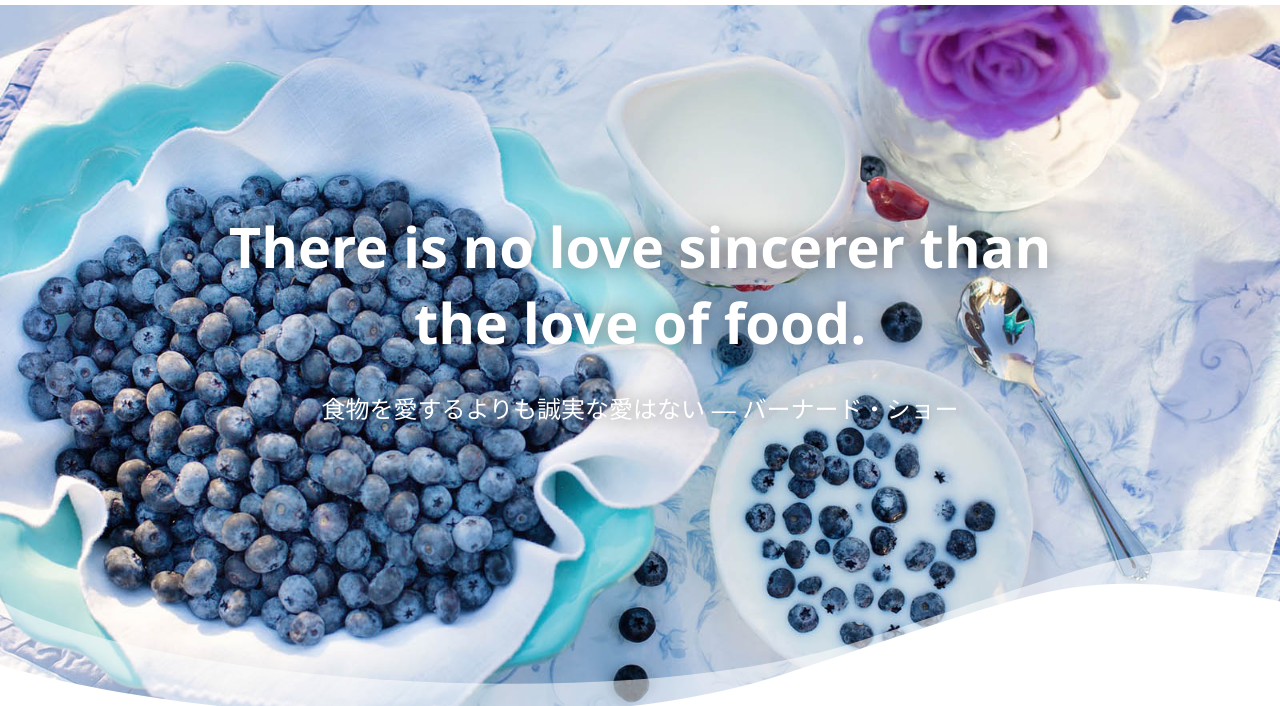
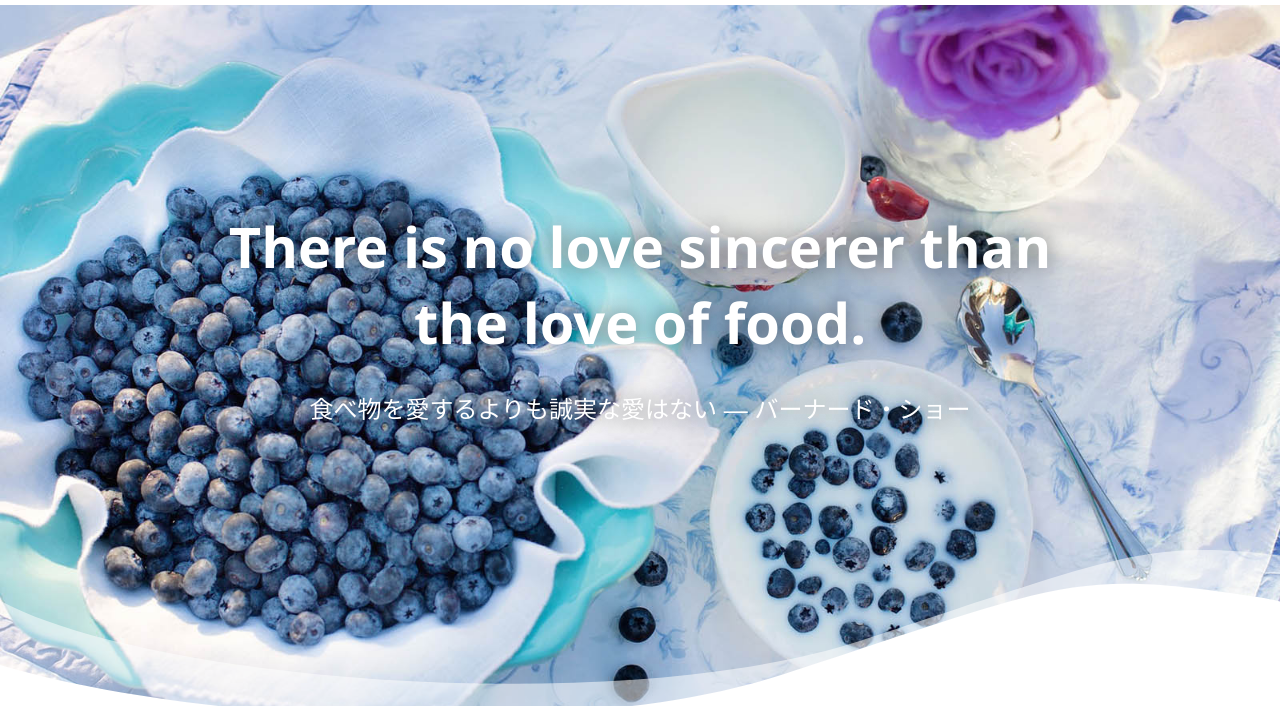
Before and after one commit to mudangler/gatsby-sample, a Gatsby site: page / in a window 1280 px wide. Shown: the part 95-801 px from the top of the page. Built offline with nearby package versions, Linux system fonts and the light colour scheme; Gatsby itself is replaced by a stand-in of ours.

Commit message:
更新テスト

```diff
--- a/src/pages/index.js
+++ b/src/pages/index.js
@@ -22,7 +22,7 @@ const IndexPage = ({data}) => {
         </figure>
         <div className="catch">
           <h1>There is no love sincerer than<br /> the love of food.</h1>
-          <p>食物を愛するよりも誠実な愛はない ― バーナード・ショー</p>
+          <p>食べ物を愛するよりも誠実な愛はない ― バーナード・ショー</p>
         </div>
         <div className="wave">
         <svg xmlns="http://www.w3.org/2000/svg" viewBox="0 0 1366 229.5" fill="#fff"><path d="M1369,6.3C1222.5-12.2,1189.5,8,919.2,96.6C665,179.8,160,141.7-2,53.1v150l1371-14.2V6.3z" opacity=".53" /><path d="M1369 229.5V55.8c-9.5-2.4-19.2-4.4-28.9-5.8-196.9-29.9-203.4-15.8-503.9 82.6-219.8 72-627.6 53.2-838.2-10.5v107.4h1371z" /></svg>
```
